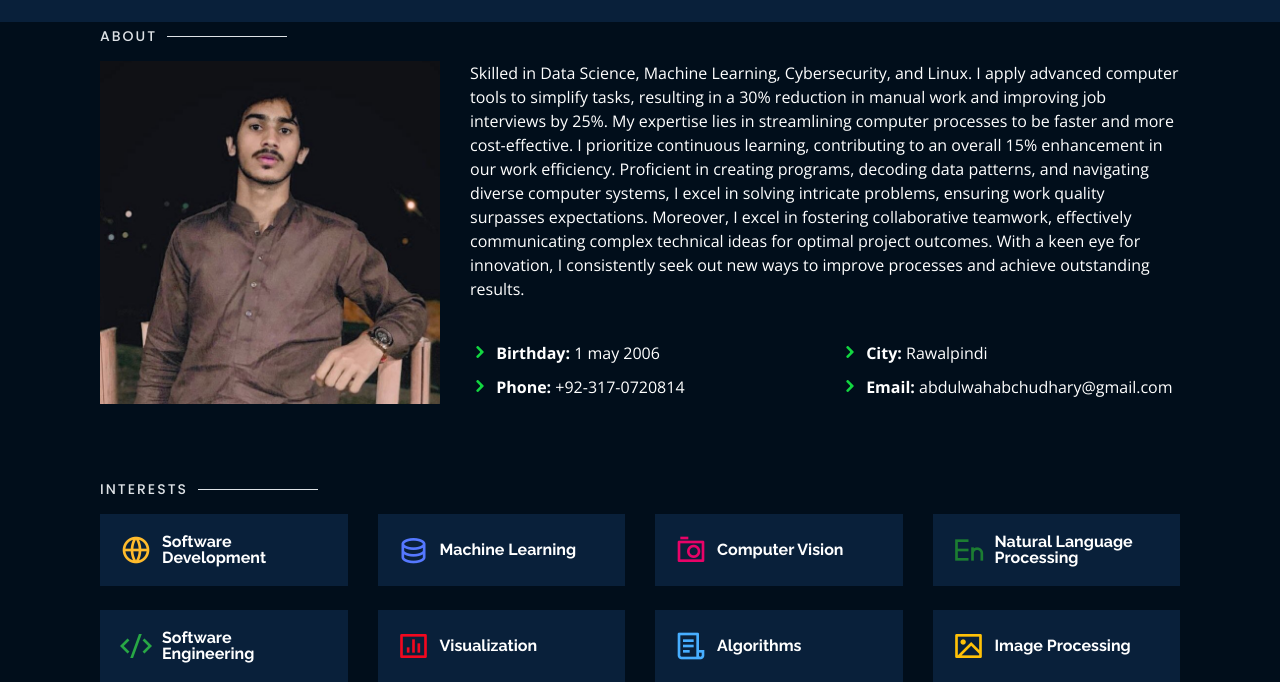
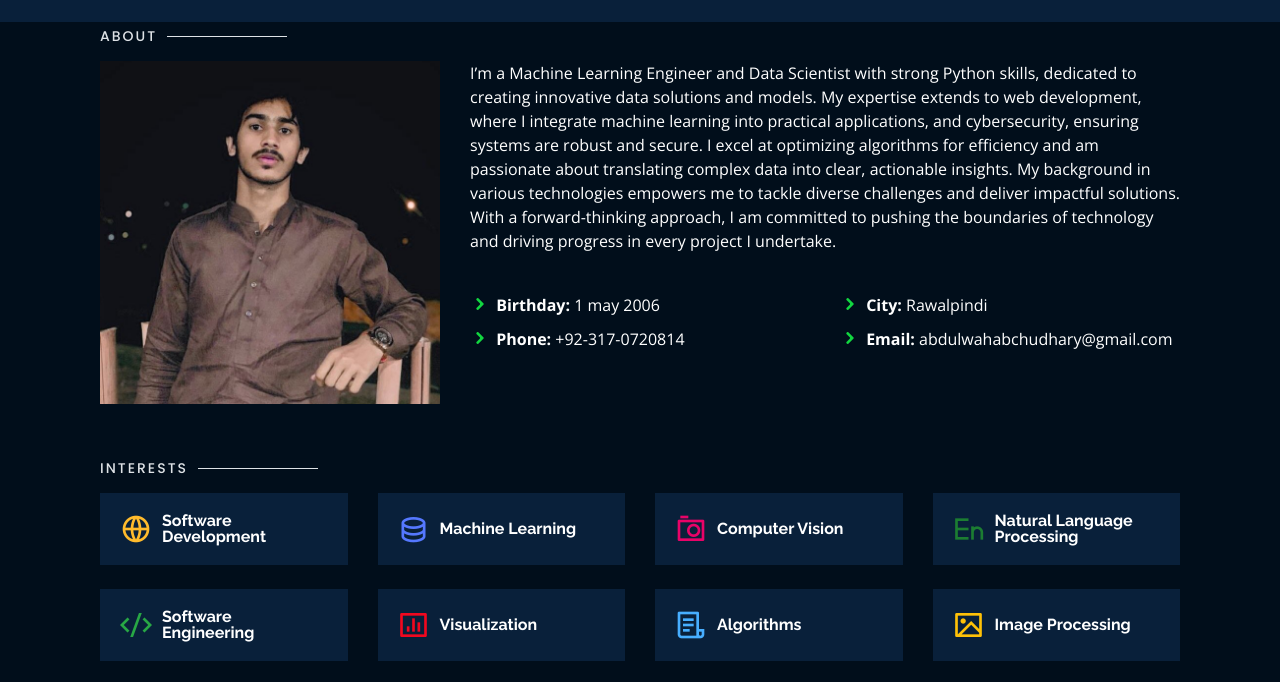
Before and after one commit to wahabh7ck4r/portfolio, a plain HTML site: page index.html in a window 1280 px wide. Both pictures are taken after a click on the link "About". Shown: the part 68-750 px from the top of the page. Drawn offline with nearby package versions, Linux system fonts and the light colour scheme; a small style sheet from the web is missing.

Commit message:
update about

```diff
--- a/index.html
+++ b/index.html
@@ -109,7 +109,7 @@
           <img src="assets/img/profile.jpg" class="img-fluid" height="100" width="450" alt="">
         </div>
         <div class="col-lg-8 pt-4 pt-lg-0 content" data-aos="fade-left">
-          <p>Skilled in Data Science, Machine Learning, Cybersecurity, and Linux. I apply advanced computer tools to simplify tasks, resulting in a 30% reduction in manual work and improving job interviews by 25%. My expertise lies in streamlining computer processes to be faster and more cost-effective. I prioritize continuous learning, contributing to an overall 15% enhancement in our work efficiency. Proficient in creating programs, decoding data patterns, and navigating diverse computer systems, I excel in solving intricate problems, ensuring work quality surpasses expectations. Moreover, I excel in fostering collaborative teamwork, effectively communicating complex technical ideas for optimal project outcomes. With a keen eye for innovation, I consistently seek out new ways to improve processes and achieve outstanding results. <br><br>          </p>
+          <p>I’m a Machine Learning Engineer and Data Scientist with strong Python skills, dedicated to creating innovative data solutions and models. My expertise extends to web development, where I integrate machine learning into practical applications, and cybersecurity, ensuring systems are robust and secure. I excel at optimizing algorithms for efficiency and am passionate about translating complex data into clear, actionable insights. My background in various technologies empowers me to tackle diverse challenges and deliver impactful solutions. With a forward-thinking approach, I am committed to pushing the boundaries of technology and driving progress in every project I undertake. <br><br>          </p>
           <div class="row">
             <div class="col-lg-6">
               <ul>
```
